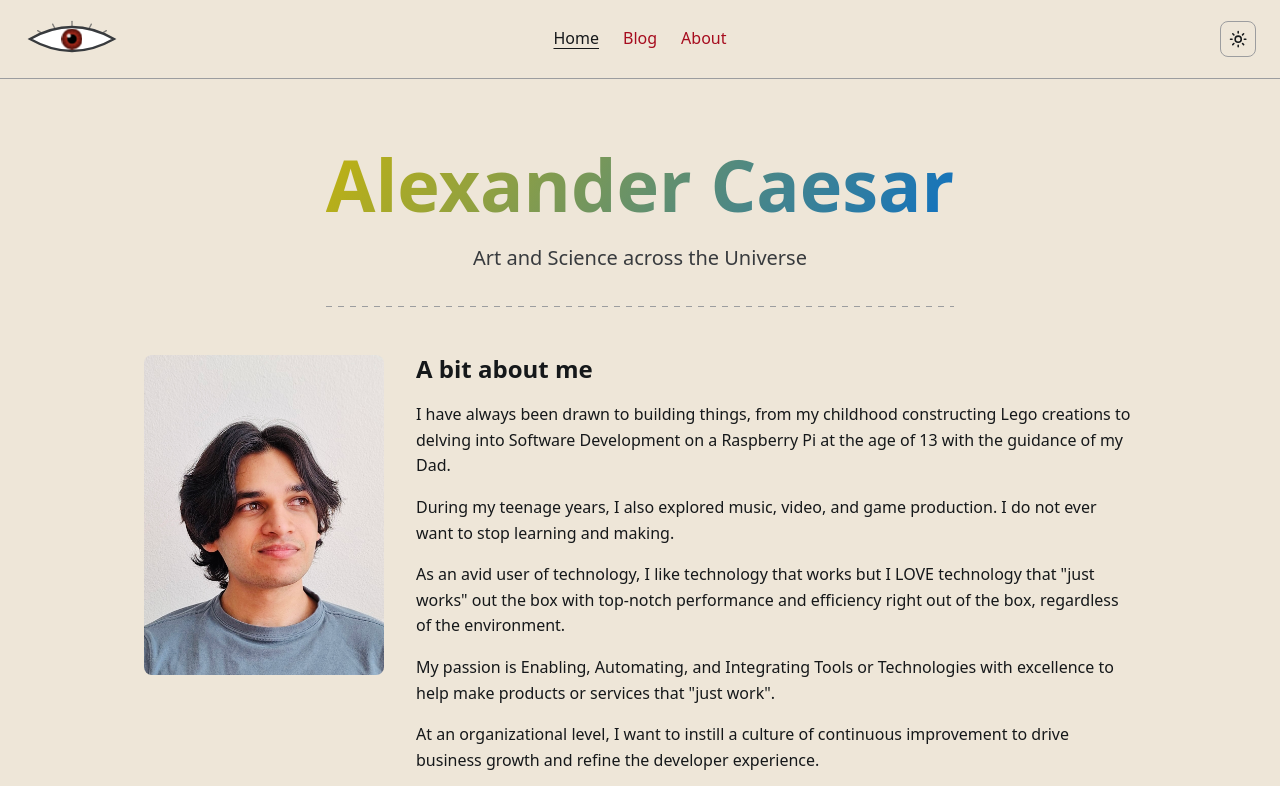
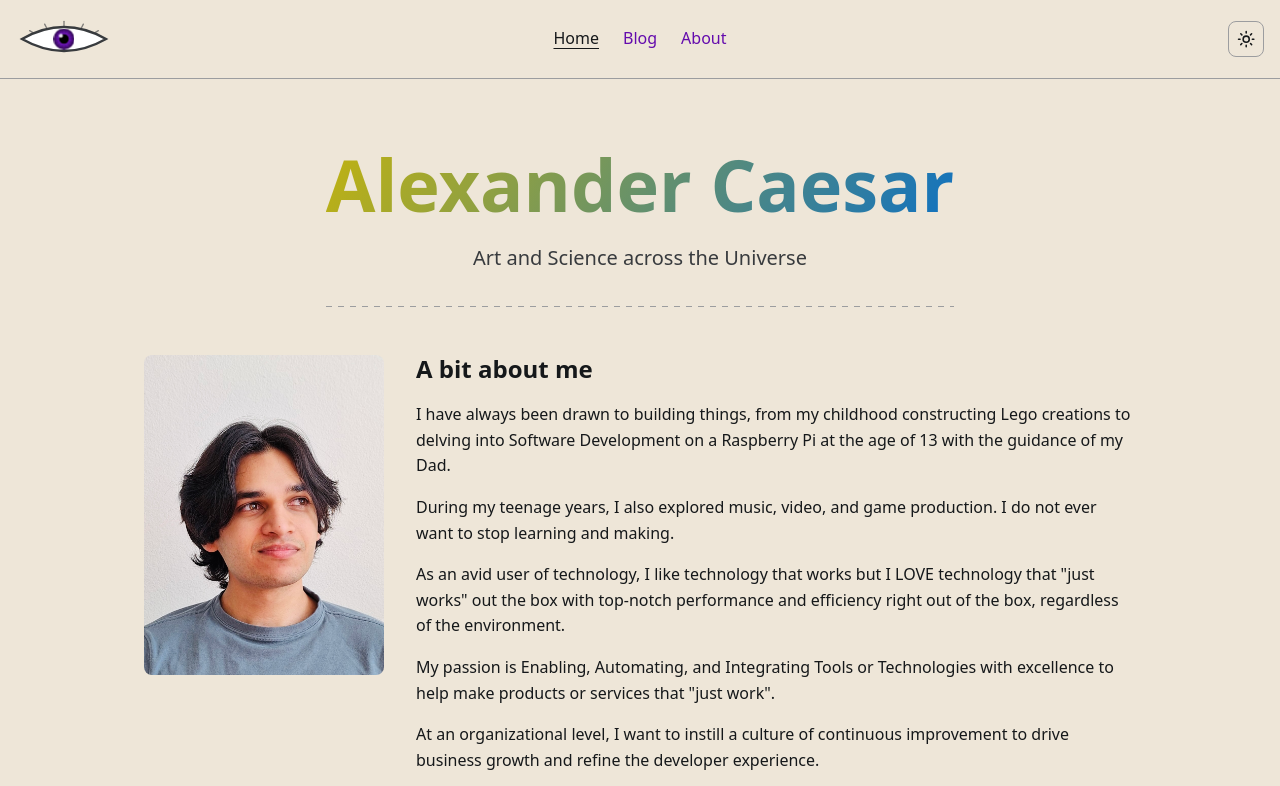
Before and after one commit to Alex-Caesar/alexcaesar.xyz, an Astro site: page / in a window 1280 px wide. Shown: the top 786 px of the page. Built offline with nearby package versions, Linux system fonts and the light colour scheme; Astro itself is replaced by a stand-in of ours.

Commit message:
Rebrand accent color from red to purple, link the header eye to app.alexcaesar.xyz
Replaced the --color-red-* token scale with a new --color-purple-* one (a
vivid violet, H273°/S88%, contrast-checked per role against both themes —
purple reads much darker than red at the same lightness, so each shade was
picked independently rather than reusing the red scale's numbers). Updated
every direct consumer too (NavCard/ListenButton/ThemeToggle hover borders).

Recolored the eye's iris gradient and sclera veins/fibers to match (both
EyeTracker.astro and the eye.svg favicon), and regenerated the full PNG/ICO
icon set from the new gradient. Bumped the favicon cache-buster to ?v=3.

The header eye is now a link to https://app.alexcaesar.xyz.

Also tried, then reverted, enlarging the Home/Blog/About nav links into
bordered buttons sized to match the eye/toggle — ended up too big and lost
the purple link-text color along the way. Nav links are back to their
original small text-link styling; the header's horizontal padding is
tightened instead (space-6 -> space-4) to close up the extra width.

Co-Authored-By: Claude Sonnet 5 <noreply@anthropic.com>

```diff
--- a/src/components/EyeTracker.astro
+++ b/src/components/EyeTracker.astro
@@ -2,10 +2,11 @@
 // A small SVG eye, top-left of the header. On devices with a real mouse it tracks the
 // cursor; on touch devices (no continuous pointermove to track) it idles with an occasional
 // blink instead. The sclera stays white/neutral (no theme colors on the eye itself), but the
-// iris is a red radial gradient with fine radiating "fiber" lines (see irisFibers below) for
-// texture, rather than a flat solid circle — plus the sclera slowly gets a couple of faint red
-// veins the longer the eye just sits there (a fixed, hand-placed pattern — not randomized —
-// since the point is a believable "it's been open a while" look, not variety).
+// iris is a purple radial gradient (the site's brand accent) with fine radiating "fiber" lines
+// (see irisFibers below) for texture, rather than a flat solid circle — plus the sclera slowly
+// gets a couple of faint purple veins the longer the eye just sits there (a fixed, hand-placed
+// pattern — not randomized — since the point is a believable "it's been open a while" look, not
+// variety).
 //
 // Eye geometry is defined once here, and the veins below are computed FROM it (not
 // hand-guessed coordinates) — otherwise vein points can drift outside the outline's curve and
@@ -131,9 +132,9 @@ const irisFibers = Array.from({ length: FIBER_COUNT }, (_, i) => irisFiber(i));
         <path d={EYE_PATH} />
       </clipPath>
       <radialGradient id="iris-gradient" cx={CENTER.x} cy={CENTER.y} r={IRIS_R} gradientUnits="userSpaceOnUse">
-        <stop offset="0%" stop-color="#e2572b" />
-        <stop offset="55%" stop-color="#a5281a" />
-        <stop offset="100%" stop-color="#4a0f09" />
+        <stop offset="0%" stop-color="#a145ed" />
+        <stop offset="55%" stop-color="#6e14b8" />
+        <stop offset="100%" stop-color="#2f084f" />
       </radialGradient>
     </defs>
     <g id="eye-blink" class="eye-blink">
@@ -246,7 +247,7 @@ const irisFibers = Array.from({ length: FIBER_COUNT }, (_, i) => irisFiber(i));
 
   .iris-fibers path {
     fill: none;
-    stroke: #2a0805;
+    stroke: #1c052e;
     stroke-width: 0.3;
     stroke-linecap: round;
     opacity: 0.55;
@@ -269,7 +270,7 @@ const irisFibers = Array.from({ length: FIBER_COUNT }, (_, i) => irisFiber(i));
      stays open. */
   .eye-vein {
     fill: none;
-    stroke: #b3372a;
+    stroke: #7a28bd;
     stroke-linecap: round;
     opacity: 0;
     animation-timing-function: ease-out;
--- a/src/components/Header.astro
+++ b/src/components/Header.astro
@@ -13,9 +13,9 @@ const isActive = (href: string) => (href === '/' ? pathname === '/' : pathname.s
 
 <header class="site-header">
   <div class="site-header-inner">
-    <div class="header-eye">
+    <a class="header-eye" href="https://app.alexcaesar.xyz" aria-label="Open app.alexcaesar.xyz">
       <EyeTracker />
-    </div>
+    </a>
     <nav aria-label="Primary">
       <ul>
         {
@@ -52,11 +52,13 @@ const isActive = (href: string) => (href === '/' ? pathname === '/' : pathname.s
     /* Full page width, not the content column's --max-width — the toggle should land at the
        actual right edge of the page, not the edge of the narrower reading column. */
     width: 100%;
-    padding: var(--space-3) var(--space-6);
+    padding: var(--space-3) var(--space-4);
   }
 
   .header-eye {
+    display: inline-flex;
     justify-self: start;
+    border-radius: var(--radius);
   }
 
   nav {
@@ -74,10 +76,6 @@ const isActive = (href: string) => (href === '/' ? pathname === '/' : pathname.s
     .header-eye,
     .header-toggle {
       display: none;
-    }
-
-    .site-header-inner {
-      padding: var(--space-3) var(--space-4);
     }
   }
 
--- a/src/components/ListenButton.astro
+++ b/src/components/ListenButton.astro
@@ -104,7 +104,7 @@ const { targetId } = Astro.props;
   }
 
   .listen-button:hover {
-    border-color: var(--color-red-500);
+    border-color: var(--color-purple-500);
     background: var(--color-bg-raised);
   }
 
--- a/src/components/NavCard.astro
+++ b/src/components/NavCard.astro
@@ -29,7 +29,7 @@ const Tag = href ? 'a' : 'div';
   }
 
   .nav-card:hover {
-    border-color: var(--color-red-500);
+    border-color: var(--color-purple-500);
   }
 
   .nav-card h2 {
--- a/src/components/ThemeToggle.astro
+++ b/src/components/ThemeToggle.astro
@@ -51,7 +51,7 @@
   }
 
   .theme-toggle:hover {
-    border-color: var(--color-red-500);
+    border-color: var(--color-purple-500);
     background: var(--color-bg-raised);
   }
 
--- a/src/layouts/BaseLayout.astro
+++ b/src/layouts/BaseLayout.astro
@@ -32,9 +32,9 @@ const canonicalURL = new URL(Astro.url.pathname, Astro.site);
     <meta name="description" content={description} />
     <link rel="canonical" href={canonicalURL} />
     <link rel="manifest" href="/icon/site.webmanifest" />
-    <link rel="icon" href="/icon/favicon.ico?v=2" type="image/x-icon" sizes="32x32" />
-    <link rel="icon" href="/icon/eye.svg?v=2" type="image/svg+xml" sizes="any" />
-    <link rel="apple-touch-icon" href="/icon/apple-touch-icon.png?v=2" />
+    <link rel="icon" href="/icon/favicon.ico?v=3" type="image/x-icon" sizes="32x32" />
+    <link rel="icon" href="/icon/eye.svg?v=3" type="image/svg+xml" sizes="any" />
+    <link rel="apple-touch-icon" href="/icon/apple-touch-icon.png?v=3" />
     <link rel="alternate" type="application/rss+xml" title="Alexander Caesar — Blog" href="/blog/rss.xml" />
   </head>
   <body>
--- a/src/styles/tokens.css
+++ b/src/styles/tokens.css
@@ -8,30 +8,31 @@
   --color-white: #ffffff;
   --color-off-white: #eee6d8;
 
-  /* Reds */
-  --color-red-700: #c70f24;
-  --color-red-500: #f0384d;
-  /* Dark-theme link/focus red: red-500 itself only just clears 4.5:1 on the near-black bg
-     (4.57:1), too tight a margin to rely on — but red-300 (8.69:1) has so much more lightness
-     than needed for AA that it reads as pink rather than red. This sits at the same hue/
-     saturation as the rest of the scale, just enough lighter than red-500 for a comfortable
-     ~5.3:1 margin without tipping into pink. */
-  --color-red-400: #f25466;
-  --color-red-300: #f89ba6;
-  /* red-700 darkened further: only shade that clears 4.5:1 as link text on a light background */
-  --color-red-link-light: #a60c1e;
+  /* Purples (brand accent) — a vivid violet (H273° S88%), tuned per-role rather than reusing one
+     lightness everywhere: purple reads much darker than a red at the same lightness (its blue
+     channel carries most of the luminance-formula weight), so each shade below was picked by
+     checking actual contrast ratios, not lifted from the old red scale's numbers. */
+  --color-purple-700: #7a0dd3;
+  --color-purple-500: #ae57f4;
+  /* Dark-theme link/focus purple: purple-500 itself only just clears 4.5:1 on the near-black bg
+     (4.65:1) — fine for a hover/accent color, too tight a margin for resting link text. This
+     sits at the same hue/saturation, just enough lighter than purple-500 for a ~5.3:1 margin. */
+  --color-purple-400: #b566f5;
+  --color-purple-300: #ce9af9;
+  /* Darkened further: clears 4.5:1 as link text on the light off-white background */
+  --color-purple-link-light: #640bad;
 
   /* Dark theme (default) */
   --color-bg: var(--color-black);
   --color-bg-raised: var(--color-gray-900);
   --color-text: var(--color-white);
   --color-text-muted: var(--color-gray-300);
-  --color-link: var(--color-red-400);
-  --color-link-hover: var(--color-red-500);
-  --color-accent-bg: var(--color-red-500);
+  --color-link: var(--color-purple-400);
+  --color-link-hover: var(--color-purple-500);
+  --color-accent-bg: var(--color-purple-500);
   --color-accent-text: var(--color-black);
   --color-border: var(--color-gray-700);
-  --color-focus-ring: var(--color-red-400);
+  --color-focus-ring: var(--color-purple-400);
 
   /* Type scale */
   --font-sans: 'Space Grotesk Variable', ui-sans-serif, system-ui, 'Segoe UI', Roboto, sans-serif;
@@ -60,8 +61,8 @@
 }
 
 /* Light theme: off-white rather than pure white.
-   Red-300/red-500 fail or barely pass AA as body text on this background (verified),
-   so light theme uses dark neutrals for text and reserves the brand reds
+   purple-300/purple-500 fail or barely pass AA as body text on this background (verified),
+   so light theme uses dark neutrals for text and reserves the brand purples
    for non-text surfaces (buttons, badges, borders) plus one darkened link color.
 
    Applied two ways:
@@ -76,12 +77,12 @@
     --color-bg-raised: #ece9e3;
     --color-text: var(--color-black);
     --color-text-muted: var(--color-gray-700);
-    --color-link: var(--color-red-link-light);
-    --color-link-hover: var(--color-red-700);
-    --color-accent-bg: var(--color-red-500);
+    --color-link: var(--color-purple-link-light);
+    --color-link-hover: var(--color-purple-700);
+    --color-accent-bg: var(--color-purple-500);
     --color-accent-text: var(--color-black);
     --color-border: var(--color-gray-300);
-    --color-focus-ring: var(--color-red-link-light);
+    --color-focus-ring: var(--color-purple-link-light);
   }
 }
 
@@ -90,12 +91,12 @@
   --color-bg-raised: #ece9e3;
   --color-text: var(--color-black);
   --color-text-muted: var(--color-gray-700);
-  --color-link: var(--color-red-link-light);
-  --color-link-hover: var(--color-red-700);
-  --color-accent-bg: var(--color-red-500);
+  --color-link: var(--color-purple-link-light);
+  --color-link-hover: var(--color-purple-700);
+  --color-accent-bg: var(--color-purple-500);
   --color-accent-text: var(--color-black);
   --color-border: var(--color-gray-300);
-  --color-focus-ring: var(--color-red-link-light);
+  --color-focus-ring: var(--color-purple-link-light);
 }
 
 :root[data-theme='dark'] {
@@ -103,10 +104,10 @@
   --color-bg-raised: var(--color-gray-900);
   --color-text: var(--color-white);
   --color-text-muted: var(--color-gray-300);
-  --color-link: var(--color-red-400);
-  --color-link-hover: var(--color-red-500);
-  --color-accent-bg: var(--color-red-500);
+  --color-link: var(--color-purple-400);
+  --color-link-hover: var(--color-purple-500);
+  --color-accent-bg: var(--color-purple-500);
   --color-accent-text: var(--color-black);
   --color-border: var(--color-gray-700);
-  --color-focus-ring: var(--color-red-400);
+  --color-focus-ring: var(--color-purple-400);
 }
```
Also changed, not shown: public/icon/android-chrome-192x192.png, public/icon/android-chrome-512x512.png, public/icon/apple-touch-icon.png, public/icon/eye.svg, public/icon/favicon-16x16.png, public/icon/favicon-32x32.png, public/icon/favicon.ico.
